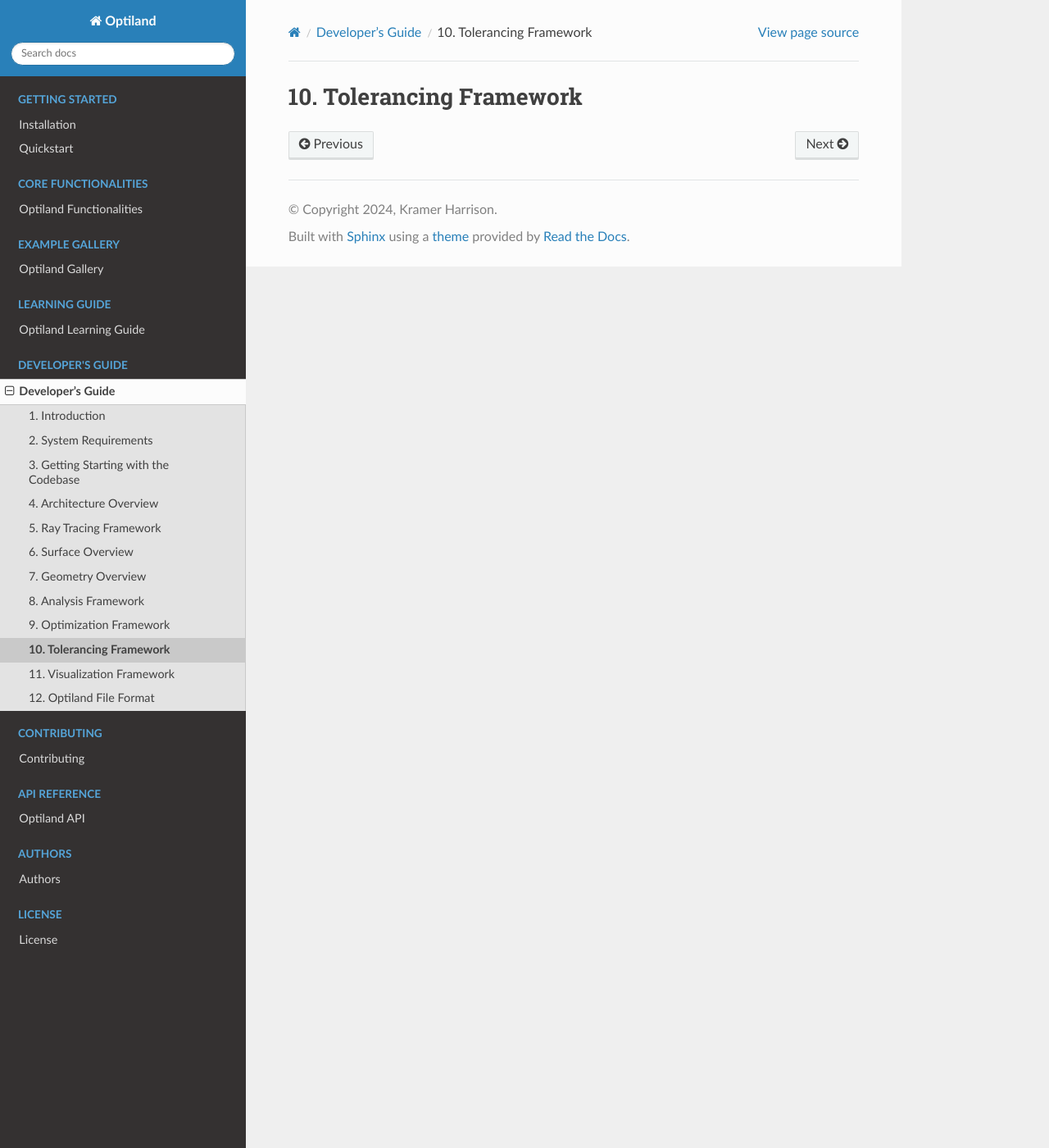
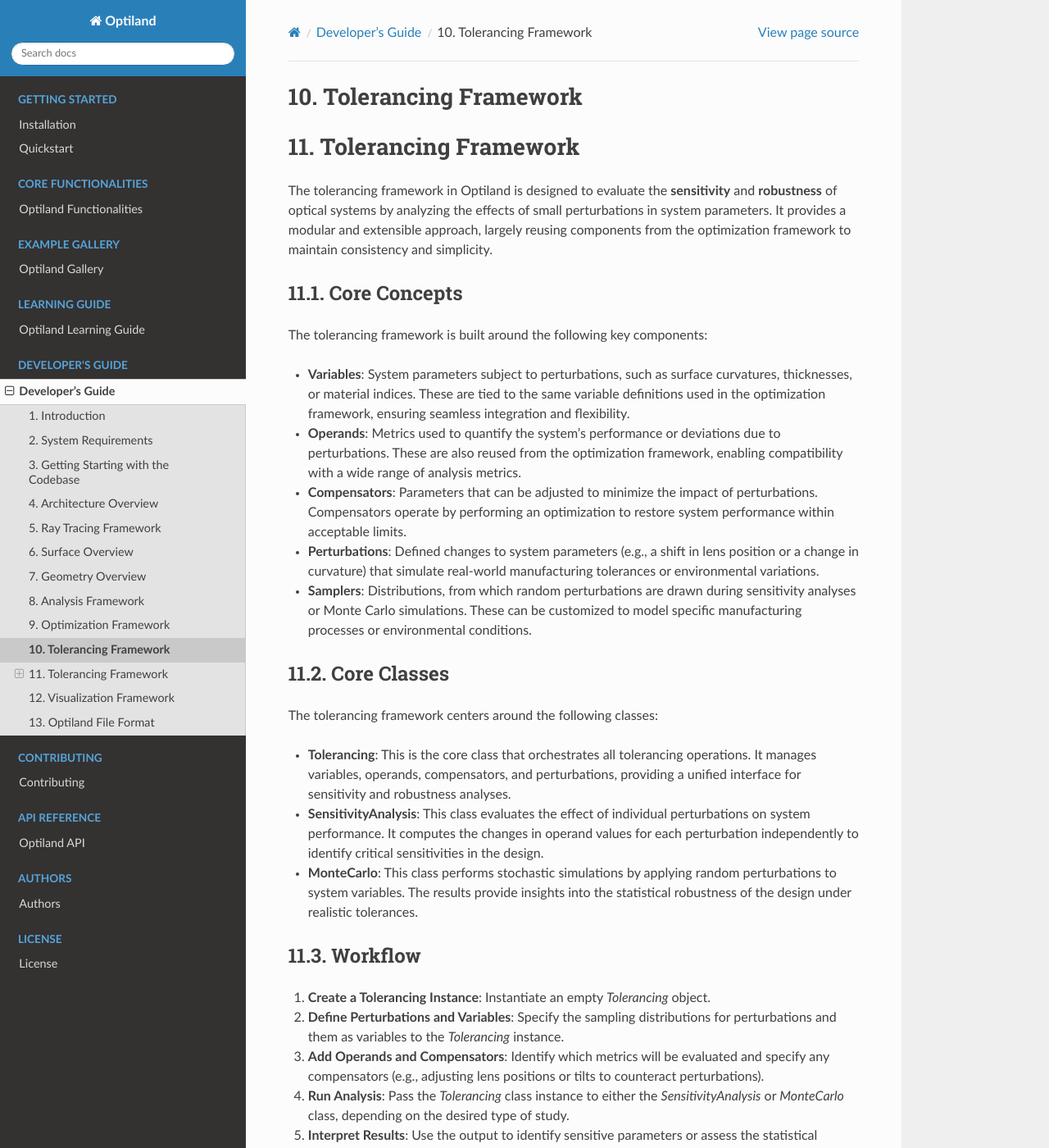
Before and after one commit to HarrisonKramer/optiland, a Sphinx documentation site: the page built from docs/developers_guide/tolerancing_framework.rst, in a window 1280 px wide and 1400 px high. Shown: the whole window at 82% size. Built offline with Sphinx 7.4.7 and the Read the Docs theme 3.1.0, drawn with Linux system fonts in a browser that asks for light colours; pages that are not in the unit, such as notebooks, are missing from menus; some of the changed text lies outside the part shown.

Commit message:
docs: expand tolerancing framework documentation with core concepts and workflow

```diff
--- a/docs/developers_guide/tolerancing_framework.rst
+++ b/docs/developers_guide/tolerancing_framework.rst
@@ -1,2 +1,47 @@
 Tolerancing Framework
 =====================
+
+Tolerancing Framework
+======================
+
+The tolerancing framework in Optiland is designed to evaluate the **sensitivity** and **robustness** of optical systems by analyzing the
+effects of small perturbations in system parameters. It provides a modular and extensible approach, largely reusing components from the
+optimization framework to maintain consistency and simplicity.
+
+Core Concepts
+-------------
+
+The tolerancing framework is built around the following key components:
+
+- **Variables**: System parameters subject to perturbations, such as surface curvatures, thicknesses, or material indices. These are tied to the same variable definitions used in the optimization framework, ensuring seamless integration and flexibility.
+
+- **Operands**: Metrics used to quantify the system’s performance or deviations due to perturbations. These are also reused from the optimization framework, enabling compatibility with a wide range of analysis metrics.
+
+- **Compensators**: Parameters that can be adjusted to minimize the impact of perturbations. Compensators operate by performing an optimization to restore system performance within acceptable limits.
+
+- **Perturbations**: Defined changes to system parameters (e.g., a shift in lens position or a change in curvature) that simulate real-world manufacturing tolerances or environmental variations.
+
+- **Samplers**: Distributions, from which random perturbations are drawn during sensitivity analyses or Monte Carlo simulations. These can be customized to model specific manufacturing processes or environmental conditions.
+
+Core Classes
+------------
+
+The tolerancing framework centers around the following classes:
+
+- **Tolerancing**: This is the core class that orchestrates all tolerancing operations. It manages variables, operands, compensators, and perturbations, providing a unified interface for sensitivity and robustness analyses.
+
+- **SensitivityAnalysis**: This class evaluates the effect of individual perturbations on system performance. It computes the changes in operand values for each perturbation independently to identify critical sensitivities in the design.
+
+- **MonteCarlo**: This class performs stochastic simulations by applying random perturbations to system variables. The results provide insights into the statistical robustness of the design under realistic tolerances.
+
+Workflow
+--------
+
+1. **Create a Tolerancing Instance**: Instantiate an empty `Tolerancing` object.
+2. **Define Perturbations and Variables**: Specify the sampling distributions for perturbations and them as variables to the `Tolerancing` instance.
+3. **Add Operands and Compensators**: Identify which metrics will be evaluated and specify any compensators (e.g., adjusting lens positions or tilts to counteract perturbations).
+4. **Run Analysis**: Pass the `Tolerancing` class instance to either the `SensitivityAnalysis` or `MonteCarlo` class, depending on the desired type of study.
+5. **Interpret Results**: Use the output to identify sensitive parameters or assess the statistical robustness of the design. Optionally print the results as a `pandas.DataFrame` for further analysis.
+
+.. tip::
+   See the :ref:`learning_guide` for specific demonstrations of both sensitivity and Monte Carlo analyses using the tolerancing framework.
```
